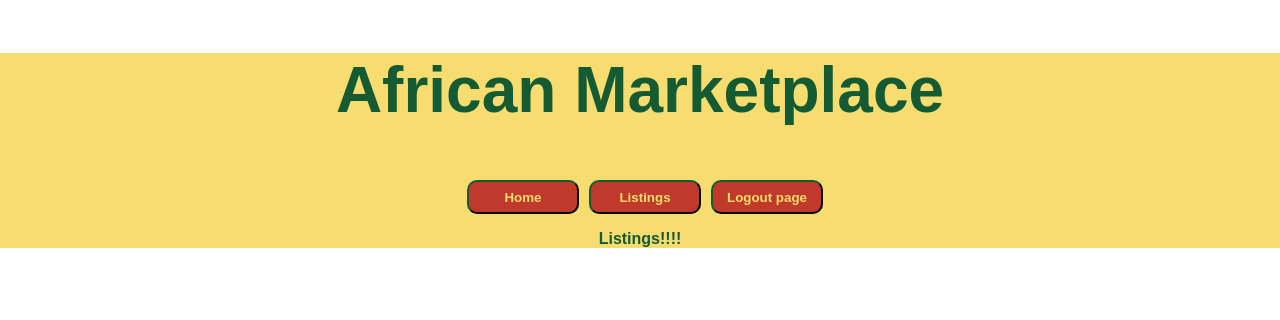
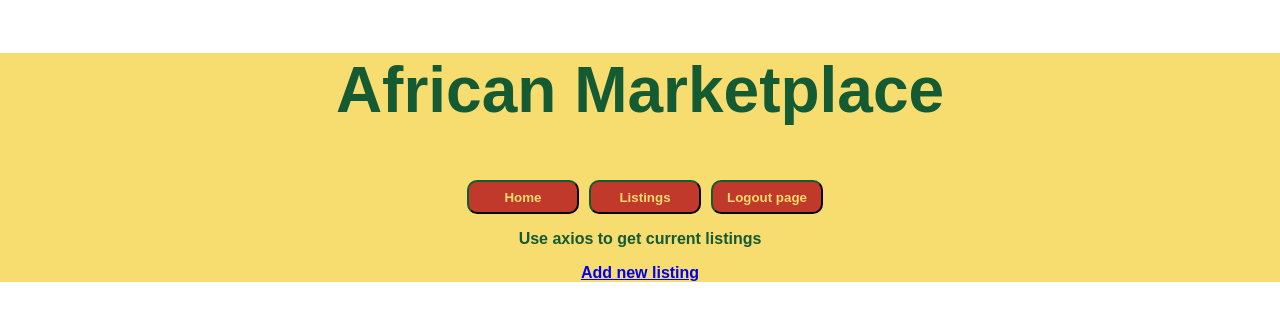
Before and after one commit to african-marketplace-dec2021/frontend, a React (Create React App) app in the folder frontend/: page /listings in a window 1280 px wide. Shown: the top 320 px of the page. Built offline with nearby package versions, Linux system fonts and the light colour scheme; sample sign-in values are in the browser's storage.

Commit message:
added a new listing component from listings page

```diff
--- a/frontend/src/App.js
+++ b/frontend/src/App.js
@@ -67,6 +67,7 @@ function App() {
 
 
     <Switch>
+      <Route path = '/newlisting' component={NewListing} />
       <Route path = '/createuser' component={CreateUser} />
       <Route path = '/login' component={Login} />
       <PrivateRoute path = '/logout' component={Logout} />
--- a/frontend/src/components/Listings.js
+++ b/frontend/src/components/Listings.js
@@ -1,8 +1,16 @@
 import React from "react";
+import { Link } from 'react-router-dom';
+
+import NewListing from '../components/NewListing';
 
 function Listings (){
   // return(console.log('aaaaaaaa!'))
-  return <p>Listings!!!!</p>
+  return (
+    <div>
+      <p>Use axios to get current listings</p>
+      <Link to='/newlisting'> Add new listing </Link>
+  </div>
+  )
 }
 
 export default Listings;
```
